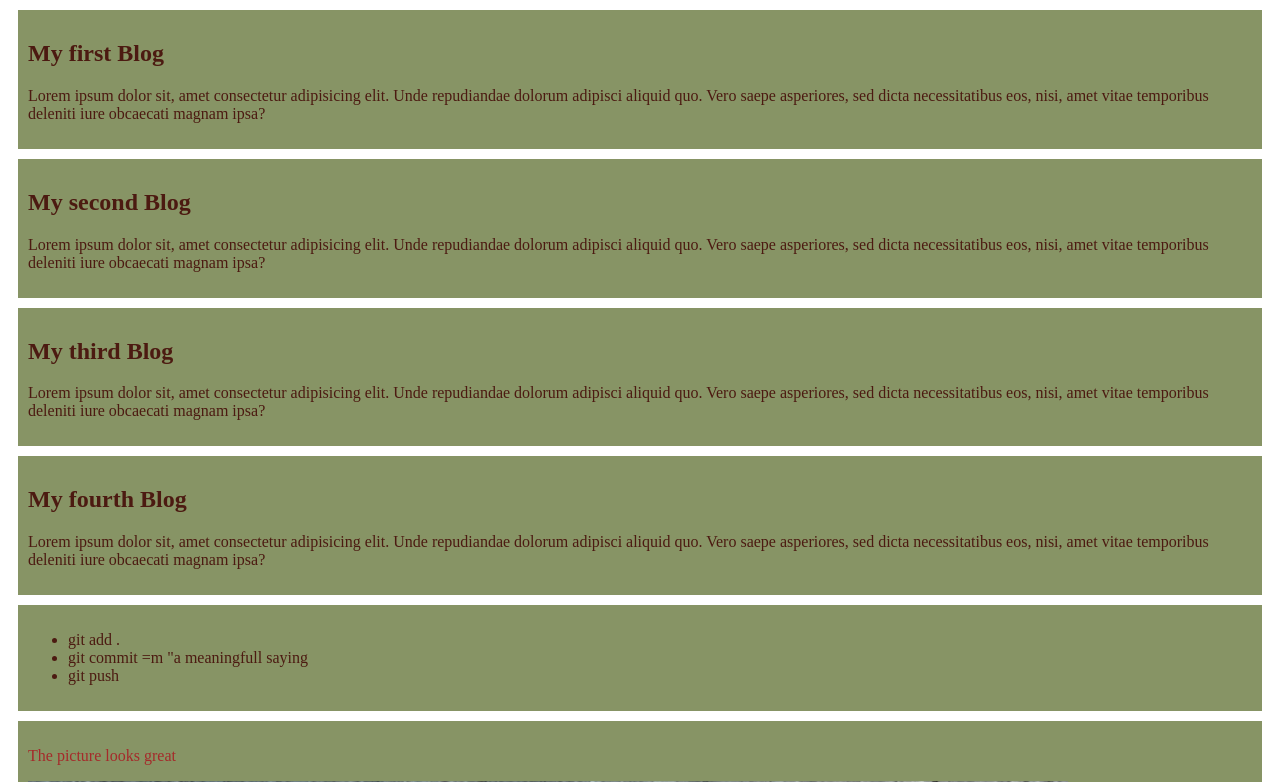
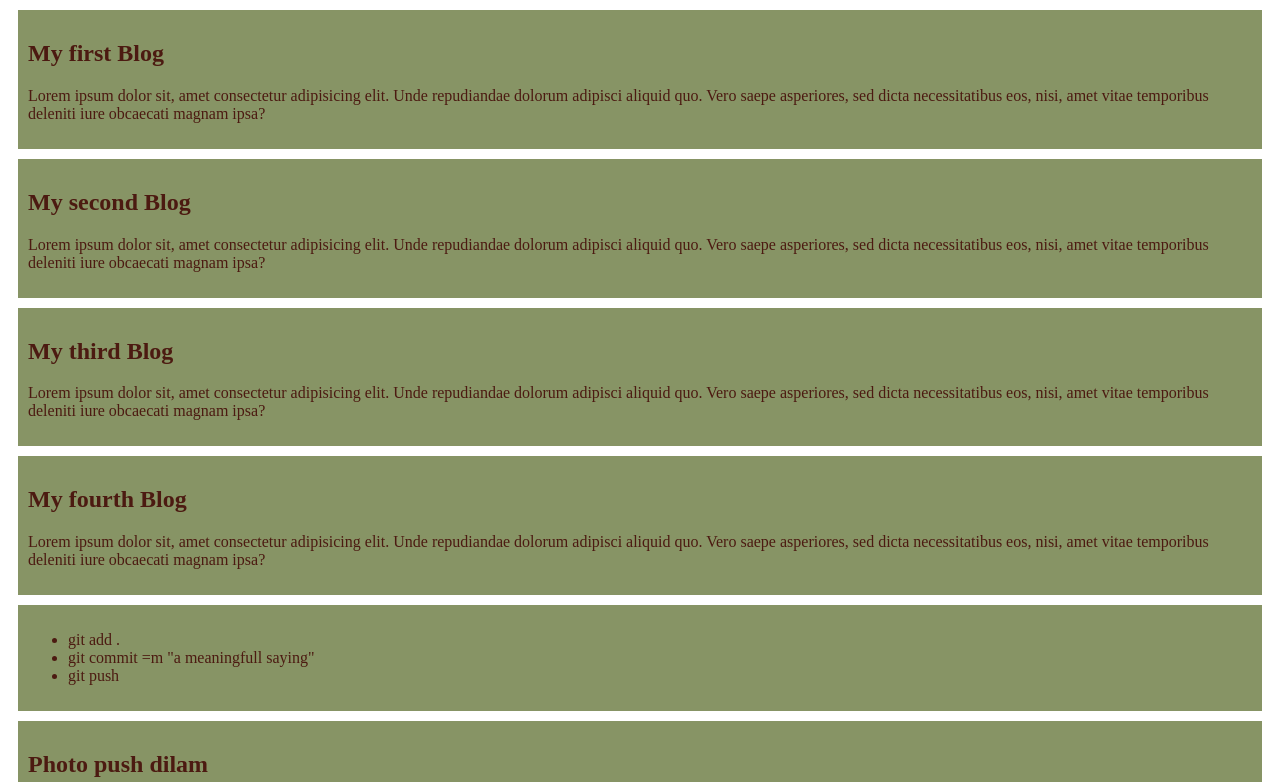
Before and after one commit to CaliforniaD/my-first-git-repost, a plain HTML site: page index.html in a window 1280 px wide. Shown: the top 782 px of the page. Drawn offline with Linux system fonts and the light colour scheme.

Commit message:
first commit

```diff
--- a/index.html
+++ b/index.html
@@ -26,12 +26,12 @@
     <div>
         <ul>
             <li>git add .</li>
-            <li>git commit =m "a meaningfull saying</li>
+            <li>git commit =m "a meaningfull saying"</li>
             <li>git push </li>
         </ul>
     </div>
     <div>
-        <p class="y">The picture looks great</p>
+        <h2>Photo push dilam</h2>
         <img src="images/PSX_20210817_201244.jpg" alt="">
     </div>
 </body>
--- a/style/blog.css
+++ b/style/blog.css
@@ -4,6 +4,6 @@ div{
     padding: 10px;
     margin: 10px;
 }
-.y{
+/*.y{
     color: brown;
-}
+}*/
```
